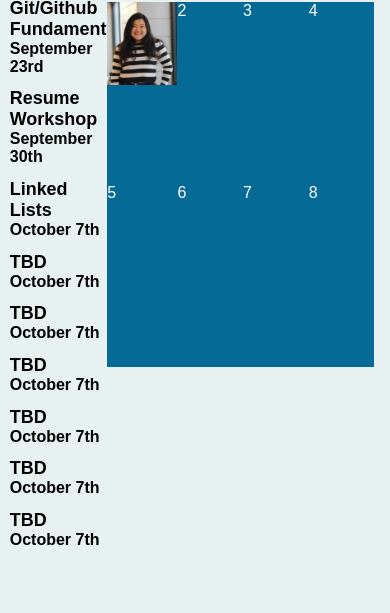
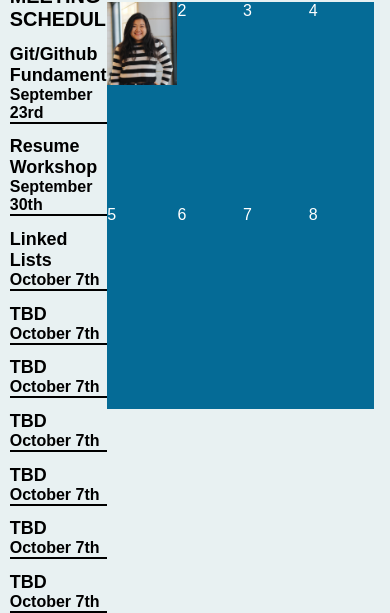
Before and after one commit to rgeary087/ACM-Website, a plain HTML site: page index.html in a window 390 px wide. Shown: the part 509-1122 px from the top of the page. Before the commit the page ends 1058 px from the top, so only its background shows below. Drawn offline with Linux system fonts and the light colour scheme.

Commit message:
added responsiveness, meeting schedule

```diff
--- a/index.html
+++ b/index.html
@@ -48,6 +48,7 @@
     <div id="Eboard-Title">Eboard Members 2020-2021</div>
     <div id="Meet-Eboard-Div">
         <div id="Meet-Div">
+            <h2 id="Meet-Title"> MEETING SCHEDULE:</h2>
             <div class="Meeting" id="m-1">
                 <h2 class="Meeting-Title">Git/Github Fundamentals</h2>
                 <h2 class="Meeting-Text">September 23rd</h2>
--- a/style.css
+++ b/style.css
@@ -142,7 +142,9 @@ body{
     /* row-gap: 2vh;
     column-gap: 1vw; */
 }
-
+#Meet-Title{
+    font-size: clamp(1rem, 1rem + 1vw, 2.5rem)
+}
 .Eboard-Mem{
 
     background-color: #056b96;
@@ -161,7 +163,8 @@ body{
 }
 .Meeting{
     padding-top: 1.5vh;
-    border-bottom: 2px black;
+    border-bottom: 2px solid  black;
+    font-weight: 300;
 }
 .Meeting-Title{
     font-size: clamp(1rem, 1rem + .5vw, 4.25rem);
```
